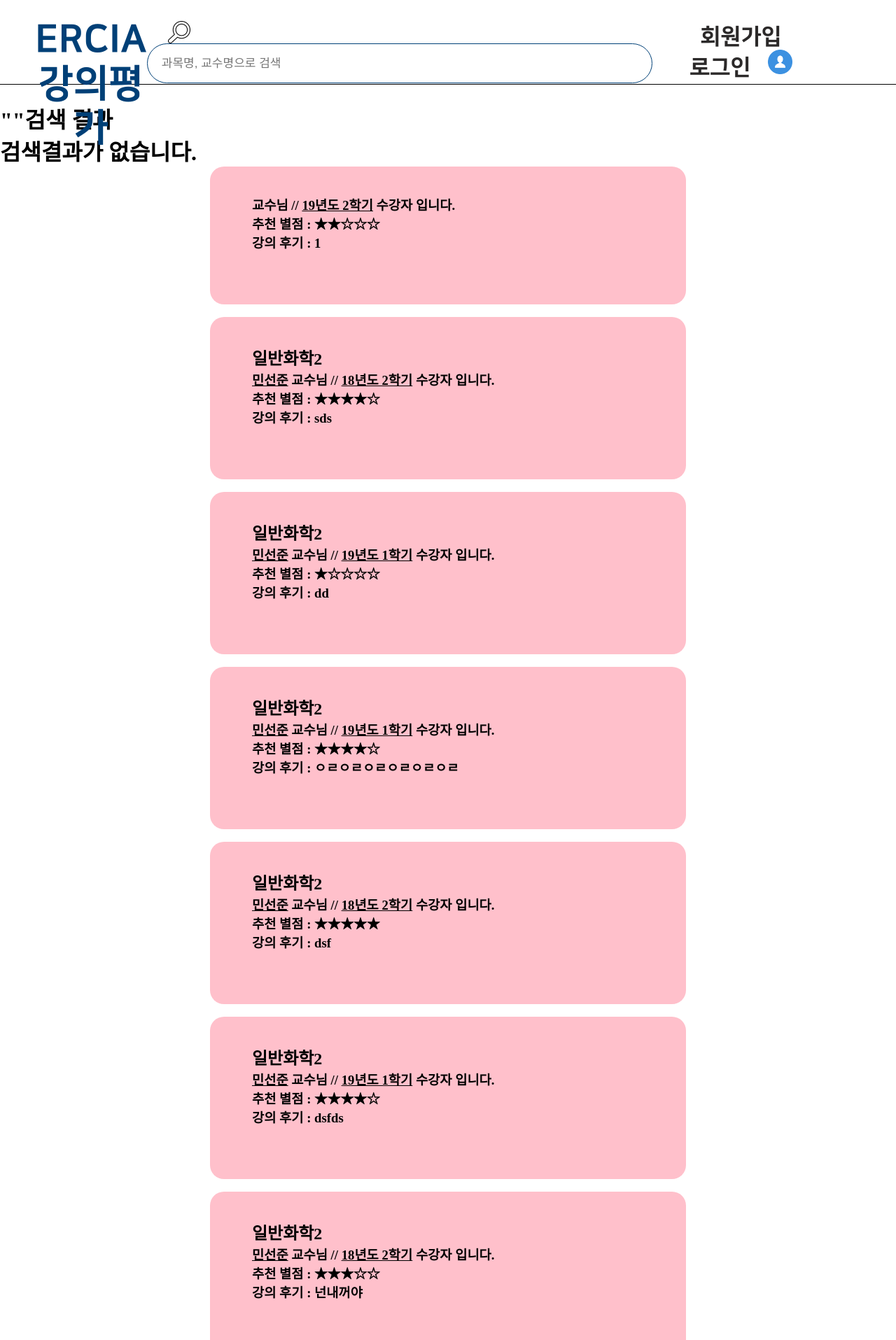
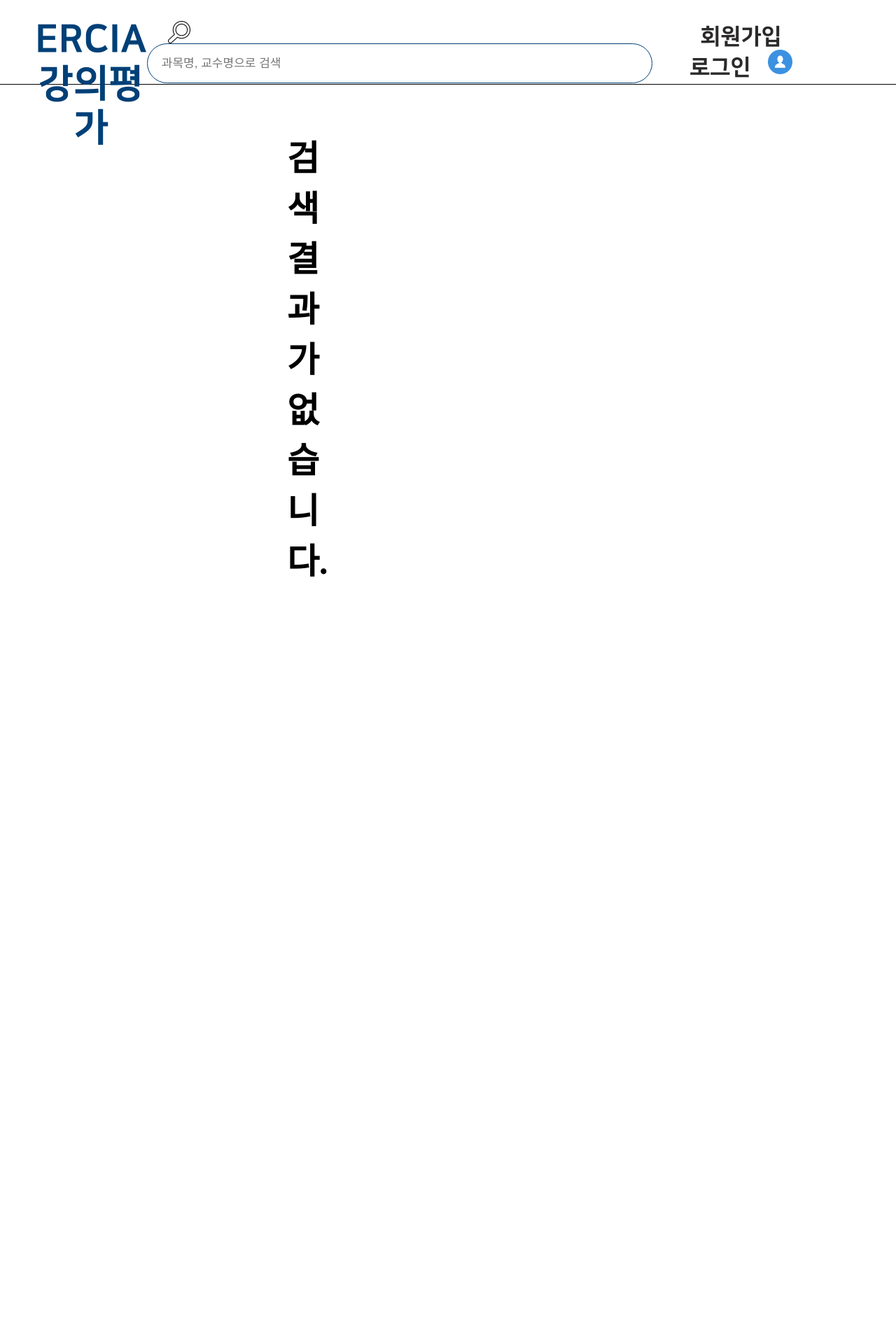
Before and after one commit to HyeseonLee/LLTeacher, a Django app: page /result/ in a window 1280 px wide. Shown: the top 1915 px of the page at 70% size. After the commit the page ends 824 px from the top, so only its background shows below. Run offline with Django 3.2, Linux system fonts and the light colour scheme; data comes from the database, SQL or seed files in the repository; both versions use the stored data as it was after the commit; parts of the project's set-up code (start-up, migrations or seed data) failed here and were passed over; some web fonts are replaced.

Commit message:
[Back-end]feat:result page 다듬는중

```diff
--- a/app/static/css/result.css
+++ b/app/static/css/result.css
@@ -5,16 +5,34 @@ body{
 
 }
 
+.title{
+    font-family: NanumSquareB;
+    font-size:25px;
+    color:#000000;
+    padding-left:50px;
+    margin-right:600px;
+    text-align:center;
+}
+
+.title-section{
+    display: flex;
+    flex-direction: column;
+    margin: 0 300px;
+    border-radius: 20px;
+    background: white;
+    padding: 40px 60px;
+}
+
 .section {
     display: flex;
     flex-direction: column;
     margin: 0 300px;
     border-radius: 20px;
-    background: pink;
+    background: white;
     padding: 40px 60px;
 }
 
-.top_box{
+.main-item{
     display: flex;
     flex-direction: row;
     width: 100%;
@@ -31,7 +49,7 @@ body{
 
 .LONG_page_name{
     font-family: NanumSquareB;
-    font-size: 50px;
+    font-size: 10px;
     color: #000000;
     margin-right: 620px;
     padding-left: 25px;
@@ -90,13 +108,13 @@ ul{
 .score{
     margin-bottom: 4px;
     font-family: NanumBarunpenB;
-    font-size: 21px;
+    font-size: 15px;
     color: rgb(0, 0, 0);
 }
 .seme{
     margin-bottom: 4px;
     font-family: NanumBarunpenB;
-    font-size: 15px;
+    font-size: 20px;
     color: gray;
 }
 .text {
--- a/app/templates/result.html
+++ b/app/templates/result.html
@@ -10,14 +10,20 @@
 {% endblock css %}
 
 {% block content %}
+<div class="title-section">
 <div class="title">
-<h1>"{{query}}"검색 결과</h1>
-</div>
 {% if countall == 0 %}
 <h1>검색결과가 없습니다.</h1>
+{% else %}
+<h1>{{countall}}개의 결과가 있습니다.</h1>
 {% endif %}
+</div>
+
+</div>
 
 {% for post in GC2posts%}
+{% if countall == 0 %}
+{% else %}
 <div class="section">
     <div class="main-item">
         <div class="listView_Box">
@@ -44,9 +50,12 @@
     </div>
 </div>
 <br>
+{% endif %}
 {% endfor %}
 
 {% for post in PEposts%}
+{% if countall == 0 %}
+{% else %}
 <div class="section">
     <div class="main-item">
         <div class="listView_Box">
@@ -73,9 +82,12 @@
     </div>
 </div>
 <br>
+{% endif %}
 {% endfor %}
 
 {% for post in LEposts%}
+{% if countall == 0 %}
+{% else %}
 <div class="section">
     <div class="main-item">
         <div class="listView_Box">
@@ -102,9 +114,12 @@
     </div>
 </div>
 <br>
+{% endif %}
 {% endfor %}
 
 {% for post in WPposts%}
+{% if countall == 0 %}
+{% else %}
 <div class="section">
     <div class="main-item">
         <div class="listView_Box">
@@ -131,6 +146,7 @@
     </div>
 </div>
 <br>
+{% endif %}
 {% endfor %}
 
 {% endblock%}
```
Also changed, not shown: db.sqlite3.
